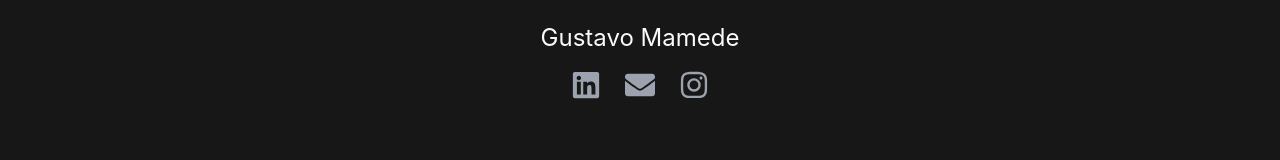
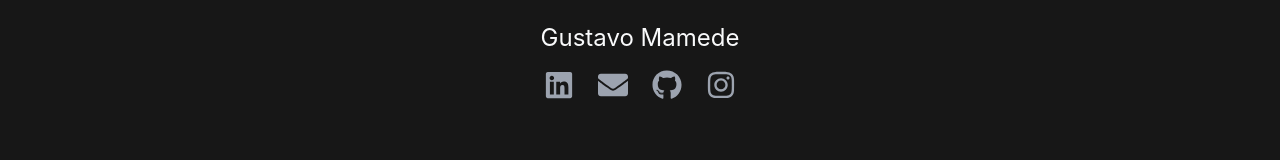
Before and after one commit to mvmede/coder-store, a React (Create React App) app: page /contato in a window 1280 px wide. Shown: the part 533-693 px from the top of the page. Built offline with nearby package versions, Linux system fonts and the light colour scheme.

Commit message:
github link no contato

```diff
--- a/src/pages/ContactPage.jsx
+++ b/src/pages/ContactPage.jsx
@@ -1,6 +1,6 @@
 // src/pages/ContactPage.jsx
 import React from "react";
-import { FaLinkedin, FaEnvelope, FaInstagram } from "react-icons/fa";
+import { FaLinkedin, FaEnvelope, FaInstagram, FaGithub } from "react-icons/fa";
 
 const ContactPage = () => {
   return (
@@ -30,6 +30,12 @@ const ContactPage = () => {
           <FaEnvelope />
         </a>
         <a
+          href="https://github.com/mvmede"
+          className="text-gray-400 hover:text-gray-200"
+        >
+          <FaGithub />
+        </a>
+        <a
           href="https://www.instagram.com/mvmede"
           target="_blank"
           rel="noopener noreferrer"
```
